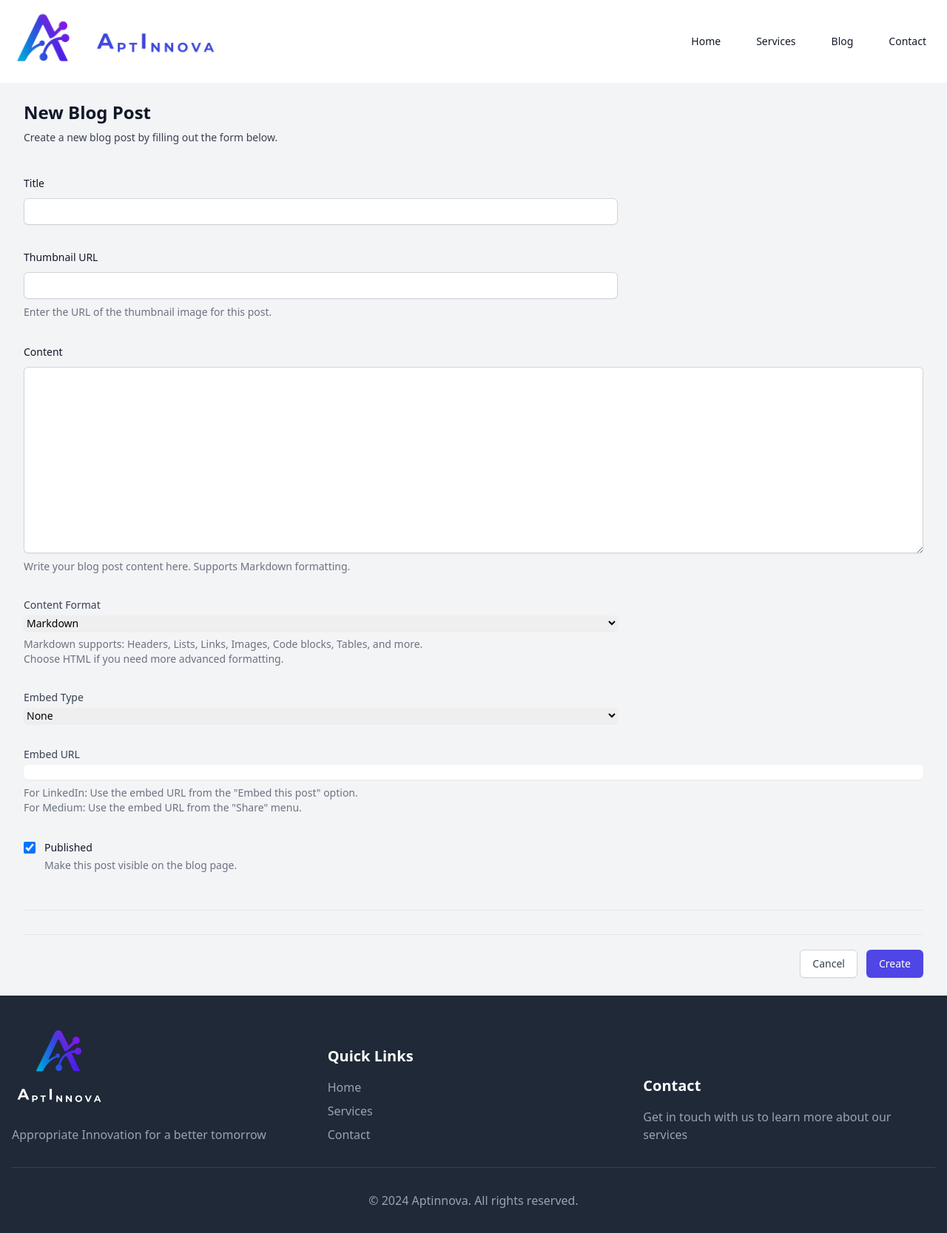
After one commit to prabhat152/aiforall, a Flask app: page /admin/blog/new in a window 1280 px wide. The commit adds this page. Shown: the whole page at 74% size. Run offline with Flask 3, Linux system fonts and the light colour scheme; a user stored in the database is signed in.

Commit message:
Refactor: Modularize database, fix blog content formatting, add Flask-Login user model and admin auth

```diff
--- a/app.py
+++ b/app.py
@@ -6,6 +6,11 @@ from dotenv import load_dotenv
 from flask_cors import CORS
 from flask_mail import Mail, Message
 from functools import wraps
+import re
+import markdown2
+from slugify import slugify
+from flask_login import LoginManager, login_user, logout_user, login_required, current_user, UserMixin
+from werkzeug.security import generate_password_hash, check_password_hash
 
 # Load environment variables
 load_dotenv()
@@ -24,24 +29,44 @@ app.config['MAIL_DEFAULT_SENDER'] = os.getenv('MAIL_USERNAME')
 mail = Mail(app)
 
 app.config['SECRET_KEY'] = os.getenv('SECRET_KEY', 'your-secret-key-here')
-app.config['SQLALCHEMY_DATABASE_URI'] = 'sqlite:///aptinnova.db'
+
+# Ensure instance folder exists
+try:
+    os.makedirs(app.instance_path)
+except OSError:
+    pass
+
+# Database configuration
+app.config['SQLALCHEMY_DATABASE_URI'] = f'sqlite:///{os.path.join(app.instance_path, "contacts.db")}'
 app.config['SQLALCHEMY_TRACK_MODIFICATIONS'] = False
 
 # Admin credentials
 ADMIN_USERNAME = os.getenv('ADMIN_USERNAME', 'admin')
 ADMIN_PASSWORD = os.getenv('ADMIN_PASSWORD', 'admin123')
 
+# Initialize database
 db = SQLAlchemy(app)
 
-# Login required decorator
-def login_required(f):
-    @wraps(f)
-    def decorated_function(*args, **kwargs):
-        if 'admin_logged_in' not in session:
-            flash('Please log in to access this page.', 'error')
-            return redirect(url_for('admin_login'))
-        return f(*args, **kwargs)
-    return decorated_function
+# Initialize login manager
+login_manager = LoginManager()
+login_manager.init_app(app)
+login_manager.login_view = 'admin_login'
+
+# User model for Flask-Login
+class User(UserMixin, db.Model):
+    id = db.Column(db.Integer, primary_key=True)
+    username = db.Column(db.String(80), unique=True, nullable=False)
+    password_hash = db.Column(db.String(120), nullable=False)
+
+    def set_password(self, password):
+        self.password_hash = generate_password_hash(password)
+
+    def check_password(self, password):
+        return check_password_hash(self.password_hash, password)
+
+@login_manager.user_loader
+def load_user(user_id):
+    return User.query.get(int(user_id))
 
 # Contact Message Model
 class ContactMessage(db.Model):
@@ -52,9 +77,56 @@ class ContactMessage(db.Model):
     message = db.Column(db.Text, nullable=False)
     created_at = db.Column(db.DateTime, default=datetime.utcnow)
 
+# Blog Post Model
+class BlogPost(db.Model):
+    id = db.Column(db.Integer, primary_key=True)
+    title = db.Column(db.String(200), nullable=False)
+    slug = db.Column(db.String(200), unique=True, nullable=False)
+    content = db.Column(db.Text, nullable=False)
+    content_format = db.Column(db.String(20), default='markdown')
+    thumbnail = db.Column(db.String(500))  # URL to the thumbnail image
+    embed_url = db.Column(db.String(500))
+    embed_type = db.Column(db.String(50))
+    created_at = db.Column(db.DateTime, default=datetime.utcnow)
+    updated_at = db.Column(db.DateTime, default=datetime.utcnow, onupdate=datetime.utcnow)
+    is_published = db.Column(db.Boolean, default=False)
+
+    def __init__(self, *args, **kwargs):
+        if not 'slug' in kwargs:
+            kwargs['slug'] = self._generate_slug(kwargs.get('title', ''))
+        super().__init__(*args, **kwargs)
+
+    def _generate_slug(self, title):
+        # Convert title to lowercase and replace spaces with hyphens
+        slug = title.lower()
+        # Remove special characters
+        slug = re.sub(r'[^a-z0-9\s-]', '', slug)
+        # Replace spaces with hyphens
+        slug = re.sub(r'\s+', '-', slug)
+        # Remove duplicate hyphens
+        slug = re.sub(r'-+', '-', slug)
+        return slug
+
+    @property
+    def formatted_content(self):
+        if self.content_format == 'markdown':
+            return markdown2.markdown(self.content, extras=['fenced-code-blocks', 'tables', 'header-ids'])
+        return self.content
+
 # Create database tables
 with app.app_context():
-    db.create_all()
+    try:
+        db.create_all()
+        # Create admin user if it doesn't exist
+        admin = User.query.filter_by(username='admin').first()
+        if not admin:
+            admin = User(username='admin')
+            admin.set_password('admin123')
+            db.session.add(admin)
+            db.session.commit()
+        print("Database tables created successfully!")
+    except Exception as e:
+        print(f"Error creating database tables: {e}")
 
 def send_notification_email(contact_message):
     try:
@@ -85,6 +157,16 @@ def home():
 @app.route('/services')
 def services():
     return render_template('services.html')
+
+@app.route('/blog')
+def blog():
+    posts = BlogPost.query.filter_by(is_published=True).order_by(BlogPost.created_at.desc()).all()
+    return render_template('blog.html', posts=posts)
+
+@app.route('/blog/<slug>')
+def blog_post(slug):
+    post = BlogPost.query.filter_by(slug=slug, is_published=True).first_or_404()
+    return render_template('blog_post.html', post=post)
 
 @app.route('/contact', methods=['GET', 'POST'])
 def contact():
@@ -124,12 +206,16 @@ def contact():
 
 @app.route('/admin/login', methods=['GET', 'POST'])
 def admin_login():
+    if current_user.is_authenticated:
+        return redirect(url_for('admin_messages'))
+
     if request.method == 'POST':
         username = request.form.get('username')
         password = request.form.get('password')
 
-        if username == ADMIN_USERNAME and password == ADMIN_PASSWORD:
-            session['admin_logged_in'] = True
+        user = User.query.filter_by(username=username).first()
+        if user and user.check_password(password):
+            login_user(user)
             flash('Successfully logged in!', 'success')
             return redirect(url_for('admin_messages'))
         else:
@@ -138,8 +224,9 @@ def admin_login():
     return render_template('admin/login.html')
 
 @app.route('/admin/logout')
+@login_required
 def admin_logout():
-    session.pop('admin_logged_in', None)
+    logout_user()
     flash('Successfully logged out!', 'success')
     return redirect(url_for('admin_login'))
 
@@ -149,5 +236,82 @@ def admin_messages():
     messages = ContactMessage.query.order_by(ContactMessage.created_at.desc()).all()
     return render_template('admin/messages.html', messages=messages)
 
+@app.route('/admin/blog')
+@login_required
+def admin_blog():
+    posts = BlogPost.query.order_by(BlogPost.created_at.desc()).all()
+    return render_template('admin/blog.html', posts=posts)
+
+@app.route('/admin/blog/new', methods=['GET', 'POST'])
+@login_required
+def admin_blog_new():
+    if request.method == 'POST':
+        try:
+            title = request.form.get('title')
+            content = request.form.get('content')
+            content_format = request.form.get('content_format', 'markdown')
+            thumbnail = request.form.get('thumbnail')
+            embed_url = request.form.get('embed_url')
+            embed_type = request.form.get('embed_type')
+            is_published = request.form.get('is_published') == 'on'
+
+            post = BlogPost(
+                title=title,
+                content=content,
+                content_format=content_format,
+                thumbnail=thumbnail,
+                embed_url=embed_url,
+                embed_type=embed_type,
+                is_published=is_published
+            )
+
+            db.session.add(post)
+            db.session.commit()
+
+            flash('Blog post created successfully!', 'success')
+            return redirect(url_for('admin_blog'))
+        except Exception as e:
+            flash(f'Error creating blog post: {str(e)}', 'error')
+            return redirect(url_for('admin_blog_new'))
+
+    return render_template('admin/blog_edit.html')
+
+@app.route('/admin/blog/<int:id>/edit', methods=['GET', 'POST'])
+@login_required
+def admin_blog_edit(id):
+    post = BlogPost.query.get_or_404(id)
+
+    if request.method == 'POST':
+        try:
+            post.title = request.form.get('title')
+            post.content = request.form.get('content')
+            post.content_format = request.form.get('content_format', 'markdown')
+            post.thumbnail = request.form.get('thumbnail')
+            post.embed_url = request.form.get('embed_url')
+            post.embed_type = request.form.get('embed_type')
+            post.is_published = request.form.get('is_published') == 'on'
+            post.slug = post._generate_slug(post.title)
+
+            db.session.commit()
+            flash('Blog post updated successfully!', 'success')
+            return redirect(url_for('admin_blog'))
+        except Exception as e:
+            flash(f'Error updating blog post: {str(e)}', 'error')
+            return redirect(url_for('admin_blog_edit', id=id))
+
+    return render_template('admin/blog_edit.html', post=post)
+
+@app.route('/admin/blog/<int:id>/delete', methods=['POST'])
+@login_required
+def admin_blog_delete(id):
+    post = BlogPost.query.get_or_404(id)
+    try:
+        db.session.delete(post)
+        db.session.commit()
+        flash('Blog post deleted successfully!', 'success')
+    except Exception as e:
+        flash(f'Error deleting blog post: {str(e)}', 'error')
+    return redirect(url_for('admin_blog'))
+
 if __name__ == '__main__':
     app.run(debug=True, host='0.0.0.0', port=5001)
--- a/requirements.txt
+++ b/requirements.txt
@@ -9,3 +9,6 @@ Flask-SQLAlchemy==3.1.1
 SQLAlchemy==2.0.28
 Flask-CORS==4.0.0
 Flask-Mail==0.9.1
+markdown2==2.4.12
+Flask-Login==0.6.3
+python-slugify==8.0.4
--- /dev/null
+++ b/templates/admin/blog_edit.html
@@ -0,0 +1,149 @@
+{% extends "base.html" %}
+
+{% block title %}{% if post %}Edit{% else %}New{% endif %} Blog Post - Aptinnova Admin{% endblock %}
+
+{% block content %}
+<div class="min-h-screen bg-gray-100 py-6">
+    <div class="mx-auto max-w-7xl px-4 sm:px-6 lg:px-8">
+        <div class="sm:flex sm:items-center">
+            <div class="sm:flex-auto">
+                <h1 class="text-2xl font-semibold text-gray-900">{% if post %}Edit{% else %}New{% endif %} Blog Post</h1>
+                <p class="mt-2 text-sm text-gray-700">
+                    {% if post %}
+                        Edit the blog post details below.
+                    {% else %}
+                        Create a new blog post by filling out the form below.
+                    {% endif %}
+                </p>
+            </div>
+        </div>
+
+        {% with messages = get_flashed_messages(with_categories=true) %}
+            {% if messages %}
+                {% for category, message in messages %}
+                    <div class="mt-4 rounded-md {% if category == 'success' %}bg-green-50 p-4{% else %}bg-red-50 p-4{% endif %}">
+                        <div class="flex">
+                            <div class="flex-shrink-0">
+                                {% if category == 'success' %}
+                                    <svg class="h-5 w-5 text-green-400" viewBox="0 0 20 20" fill="currentColor">
+                                        <path fill-rule="evenodd" d="M10 18a8 8 0 100-16 8 8 0 000 16zm3.707-9.293a1 1 0 00-1.414-1.414L9 10.586 7.707 9.293a1 1 0 00-1.414 1.414l2 2a1 1 0 001.414 0l4-4z" clip-rule="evenodd"/>
+                                    </svg>
+                                {% else %}
+                                    <svg class="h-5 w-5 text-red-400" viewBox="0 0 20 20" fill="currentColor">
+                                        <path fill-rule="evenodd" d="M10 18a8 8 0 100-16 8 8 0 000 16zM8.707 7.293a1 1 0 00-1.414 1.414L8.586 10l-1.293 1.293a1 1 0 101.414 1.414L10 11.414l1.293 1.293a1 1 0 001.414-1.414L11.414 10l1.293-1.293a1 1 0 00-1.414-1.414L10 8.586 8.707 7.293z" clip-rule="evenodd"/>
+                                    </svg>
+                                {% endif %}
+                            </div>
+                            <div class="ml-3">
+                                <p class="text-sm font-medium {% if category == 'success' %}text-green-800{% else %}text-red-800{% endif %}">
+                                    {{ message }}
+                                </p>
+                            </div>
+                        </div>
+                    </div>
+                {% endfor %}
+            {% endif %}
+        {% endwith %}
+
+        <form method="POST" class="mt-8 space-y-8 divide-y divide-gray-200">
+            <div class="space-y-12">
+                <div class="border-b border-gray-900/10 pb-12">
+                    <div class="mt-10 grid grid-cols-1 gap-x-6 gap-y-8 sm:grid-cols-6">
+                        <div class="sm:col-span-4">
+                            <label for="title" class="block text-sm font-medium leading-6 text-gray-900">Title</label>
+                            <div class="mt-2">
+                                <input type="text" name="title" id="title" value="{{ post.title if post else '' }}" required
+                                    class="block w-full rounded-md border-0 py-1.5 text-gray-900 shadow-sm ring-1 ring-inset ring-gray-300 placeholder:text-gray-400 focus:ring-2 focus:ring-inset focus:ring-indigo-600 sm:text-sm sm:leading-6">
+                            </div>
+                        </div>
+
+                        <div class="sm:col-span-4">
+                            <label for="thumbnail" class="block text-sm font-medium leading-6 text-gray-900">Thumbnail URL</label>
+                            <div class="mt-2">
+                                <input type="url" name="thumbnail" id="thumbnail" value="{{ post.thumbnail if post else '' }}"
+                                    class="block w-full rounded-md border-0 py-1.5 text-gray-900 shadow-sm ring-1 ring-inset ring-gray-300 placeholder:text-gray-400 focus:ring-2 focus:ring-inset focus:ring-indigo-600 sm:text-sm sm:leading-6">
+                            </div>
+                            <p class="mt-2 text-sm text-gray-500">Enter the URL of the thumbnail image for this post.</p>
+                        </div>
+
+                        <div class="col-span-full">
+                            <label for="content" class="block text-sm font-medium leading-6 text-gray-900">Content</label>
+                            <div class="mt-2">
+                                <textarea id="content" name="content" rows="10" required
+                                    class="block w-full rounded-md border-0 py-1.5 text-gray-900 shadow-sm ring-1 ring-inset ring-gray-300 placeholder:text-gray-400 focus:ring-2 focus:ring-inset focus:ring-indigo-600 sm:text-sm sm:leading-6 font-mono">{{ post.content if post else '' }}</textarea>
+                            </div>
+                            <p class="mt-2 text-sm text-gray-500">Write your blog post content here. Supports Markdown formatting.</p>
+                        </div>
+
+                        <div class="sm:col-span-4">
+                            <label for="content_format" class="block text-sm font-medium text-gray-700">Content Format</label>
+                            <div class="mt-1">
+                                <select id="content_format" name="content_format"
+                                    class="block w-full rounded-md border-gray-300 shadow-sm focus:border-indigo-500 focus:ring-indigo-500 sm:text-sm">
+                                    <option value="markdown" {% if not post or post.content_format == 'markdown' %}selected{% endif %}>Markdown</option>
+                                    <option value="html" {% if post and post.content_format == 'html' %}selected{% endif %}>HTML</option>
+                                </select>
+                            </div>
+                            <p class="mt-2 text-sm text-gray-500">
+                                Markdown supports: Headers, Lists, Links, Images, Code blocks, Tables, and more.<br>
+                                Choose HTML if you need more advanced formatting.
+                            </p>
+                        </div>
+
+                        <div class="sm:col-span-4">
+                            <label for="embed_type" class="block text-sm font-medium text-gray-700">Embed Type</label>
+                            <div class="mt-1">
+                                <select id="embed_type" name="embed_type"
+                                    class="block w-full rounded-md border-gray-300 shadow-sm focus:border-indigo-500 focus:ring-indigo-500 sm:text-sm">
+                                    <option value="">None</option>
+                                    <option value="linkedin" {% if post and post.embed_type == 'linkedin' %}selected{% endif %}>LinkedIn Post</option>
+                                    <option value="medium" {% if post and post.embed_type == 'medium' %}selected{% endif %}>Medium Article</option>
+                                </select>
+                            </div>
+                        </div>
+
+                        <div class="sm:col-span-6">
+                            <label for="embed_url" class="block text-sm font-medium text-gray-700">Embed URL</label>
+                            <div class="mt-1">
+                                <input type="url" name="embed_url" id="embed_url" value="{{ post.embed_url if post else '' }}"
+                                    class="block w-full rounded-md border-gray-300 shadow-sm focus:border-indigo-500 focus:ring-indigo-500 sm:text-sm">
+                            </div>
+                            <p class="mt-2 text-sm text-gray-500">
+                                For LinkedIn: Use the embed URL from the "Embed this post" option.<br>
+                                For Medium: Use the embed URL from the "Share" menu.
+                            </p>
+                        </div>
+
+                        <div class="sm:col-span-6">
+                            <div class="relative flex items-start">
+                                <div class="flex h-6 items-center">
+                                    <input id="is_published" name="is_published" type="checkbox"
+                                        class="h-4 w-4 rounded border-gray-300 text-indigo-600 focus:ring-indigo-600"
+                                        {% if not post or post.is_published %}checked{% endif %}>
+                                </div>
+                                <div class="ml-3 text-sm leading-6">
+                                    <label for="is_published" class="font-medium text-gray-900">Published</label>
+                                    <p class="text-gray-500">Make this post visible on the blog page.</p>
+                                </div>
+                            </div>
+                        </div>
+                    </div>
+                </div>
+            </div>
+
+            <div class="pt-5">
+                <div class="flex justify-end">
+                    <a href="{{ url_for('admin_blog') }}"
+                        class="rounded-md border border-gray-300 bg-white px-4 py-2 text-sm font-medium text-gray-700 shadow-sm hover:bg-gray-50 focus:outline-none focus:ring-2 focus:ring-indigo-500 focus:ring-offset-2">
+                        Cancel
+                    </a>
+                    <button type="submit"
+                        class="ml-3 inline-flex justify-center rounded-md border border-transparent bg-indigo-600 px-4 py-2 text-sm font-medium text-white shadow-sm hover:bg-indigo-700 focus:outline-none focus:ring-2 focus:ring-indigo-500 focus:ring-offset-2">
+                        {% if post %}Save{% else %}Create{% endif %}
+                    </button>
+                </div>
+            </div>
+        </form>
+    </div>
+</div>
+{% endblock %}
--- a/templates/header.html
+++ b/templates/header.html
@@ -11,9 +11,10 @@
                 </a>
             </div>
             <div class="flex items-center space-x-6">
-                <a href="/" class="text-lg text-gray-700 hover:text-blue-600">Home</a>
-                <a href="/services" class="text-lg text-gray-700 hover:text-blue-600">Services</a>
-                <a href="/contact" class="text-lg text-gray-700 hover:text-blue-600">Contact</a>
+                <a href="/" class="text-gray-900 hover:text-gray-600 px-3 py-2 text-sm font-medium">Home</a>
+                <a href="/services" class="text-gray-900 hover:text-gray-600 px-3 py-2 text-sm font-medium">Services</a>
+                <a href="/blog" class="text-gray-900 hover:text-gray-600 px-3 py-2 text-sm font-medium">Blog</a>
+                <a href="/contact" class="text-gray-900 hover:text-gray-600 px-3 py-2 text-sm font-medium">Contact</a>
             </div>
         </div>
     </div>
```
Also changed, not shown: models/__init__.py (added, +13 -0 lines), models/blog.py (added, +43 -0 lines), templates/admin/blog.html (added, +104 -0 lines), templates/blog.html (added, +53 -0 lines), templates/blog_post.html (added, +40 -0 lines).
